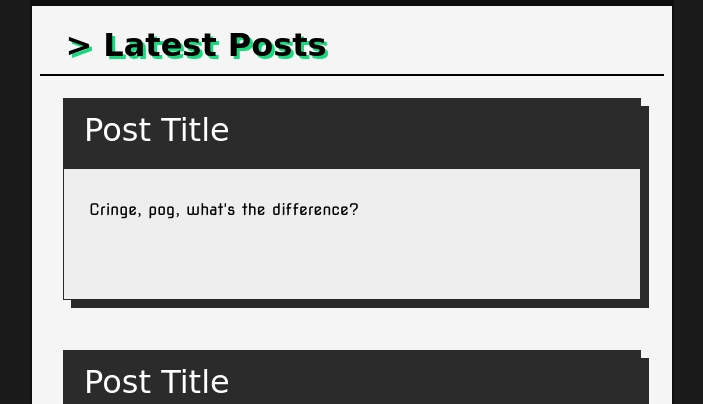
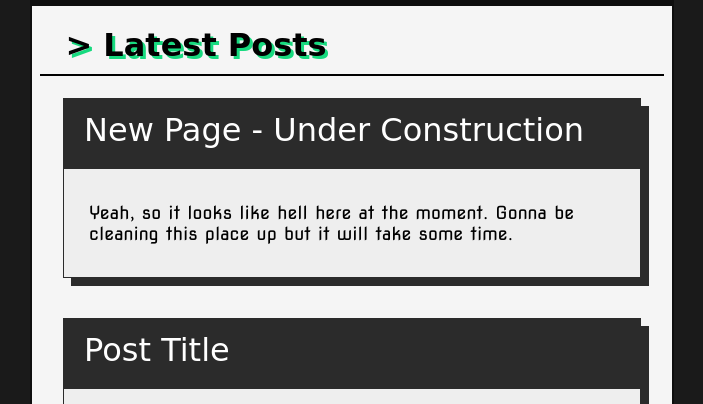
Before and after one commit to Momonyaro/Momonyaro.github.io, a plain HTML site: page index.html in a window 1280 px wide. Shown: the part 385-789 px from the top of the page, without its empty margins (288-991 px from the left). Drawn offline with Linux system fonts and the light colour scheme; a web font is replaced by a local one.

Commit message:
smoll change

```diff
--- a/index.html
+++ b/index.html
@@ -36,10 +36,10 @@
                 <div id="blog-root">
                     <div class="post-block">
                         <div class="post-header">
-                            <h1 class="post-title">Post Title</h1>
+                            <h1 class="post-title">New Page - Under Construction</h1>
                         </div>
                         <p class="post-content">
-                            Cringe, pog, what's the difference?
+                            Yeah, so it looks like hell here at the moment. Gonna be cleaning this place up but it will take some time.
                         </p>
                     </div>
                 </div>
--- a/main.css
+++ b/main.css
@@ -143,9 +143,9 @@ body
 .post-block
 {
     width: 90%;
-    min-height: 200px;
+    min-height: 150px;
 
-    margin-bottom: 50px;
+    margin-bottom: 40px;
 
     border: 1px solid rgb(43, 43, 43);
 
@@ -181,9 +181,11 @@ body
 .post-content
 {
     padding: 15px;
+    padding-right: 25px;
     margin-left: 10px;
     text-align: left;
 
     font-family: 'Nova Square', cursive;
+    font-size: large;
     font-weight: normal;
 }
```
